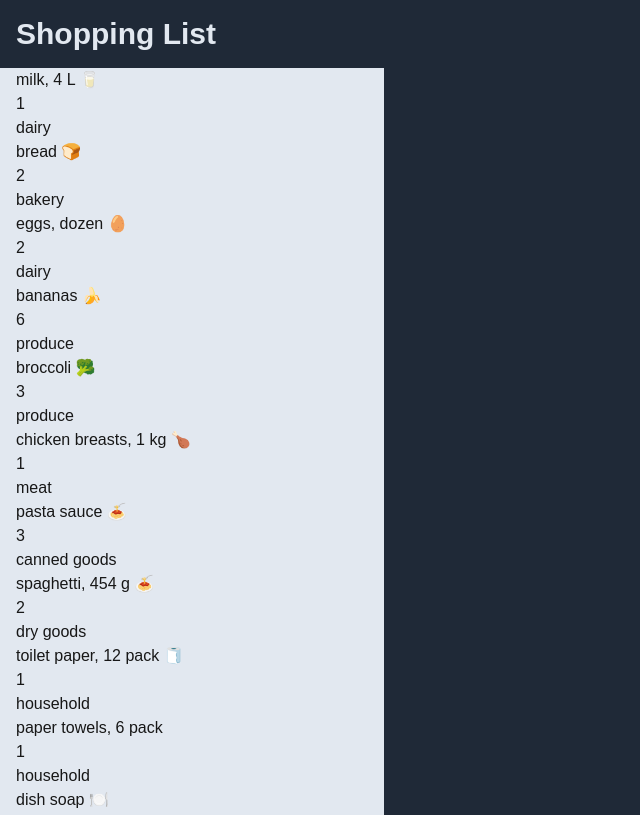
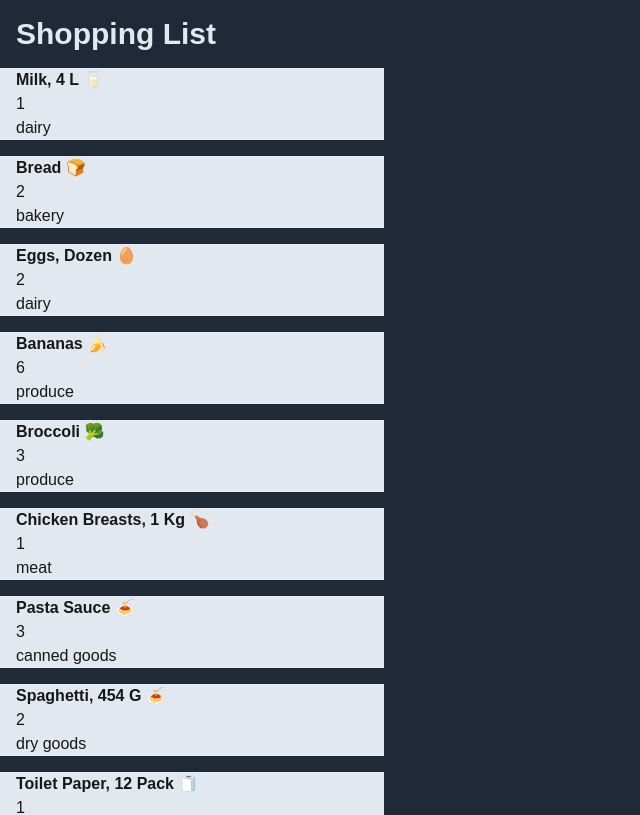
Before and after one commit to RyanHowieGH/cprg306-assignments, a Next.js app: page /week-3 in a window 1280 px wide. Shown: the top 815 px of the page, without its empty margins (0-640 px from the left). Built offline with nearby package versions, Linux system fonts and the light colour scheme.

Commit message:
Add styling

```diff
--- a/app/week-3/item.js
+++ b/app/week-3/item.js
@@ -2,9 +2,9 @@ export default function Item ({name, quantity, category}){
     return (
     <main>
         <ul>
-            <li className="px-4 bg-slate-200 max-w-sm">{name}</li>
+            <li className="px-4 bg-slate-200 max-w-sm capitalize font-bold">{name}</li>
             <li className="px-4 bg-slate-200 max-w-sm">{quantity}</li>
-            <li className="px-4 bg-slate-200 max-w-sm">{category}</li>
+            <li className="px-4 bg-slate-200 max-w-sm mb-4">{category}</li>
         </ul>
     </main>
     )
```
